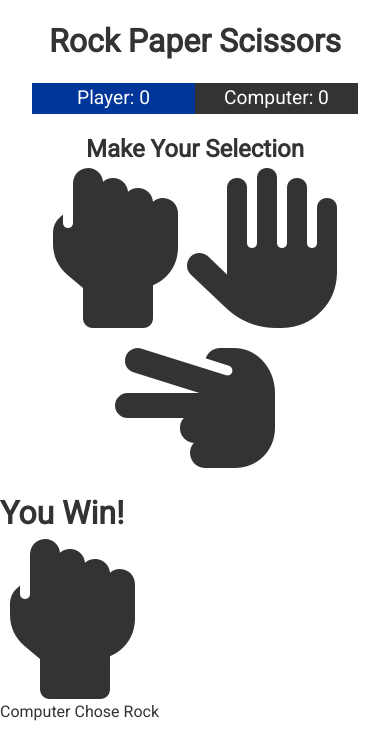
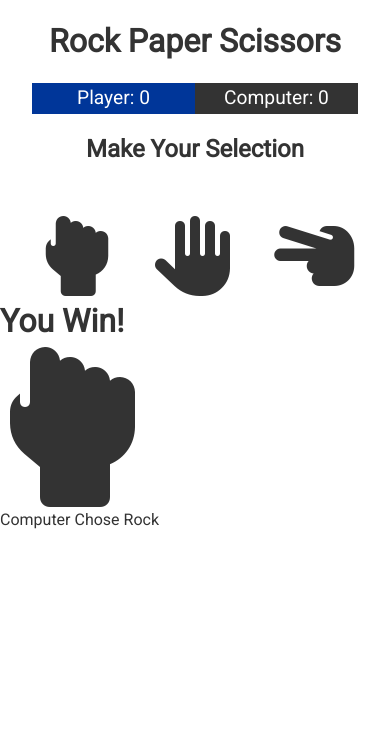
Before and after one commit to tarnowski-git/rock_paper_scissors_game, a plain HTML site: page index.html in a window 390 px wide. Drawn offline with Linux system fonts and the light colour scheme.

Commit message:
Add media-query

```diff
--- a/css/style.css
+++ b/css/style.css
@@ -70,3 +70,31 @@ body {
 .score p:last-child {
     background: var(--dark-color);
 }
+
+.choices {
+    display: grid;
+    grid-template-columns: repeat(3, 1fr);
+    grid-gap: 2rem;
+    margin-top: 3rem;
+    text-align: center;
+}
+
+.choice {
+    cursor: pointer;
+}
+
+.choice:hover {
+    color: var(--primary-color);
+}
+
+@media (max-width: 700px) {
+    .choice {
+        font-size: 110px !important;
+    }
+}
+
+@media (max-width: 500px) {
+    .choice {
+        font-size: 80px !important;
+    }
+}
```
